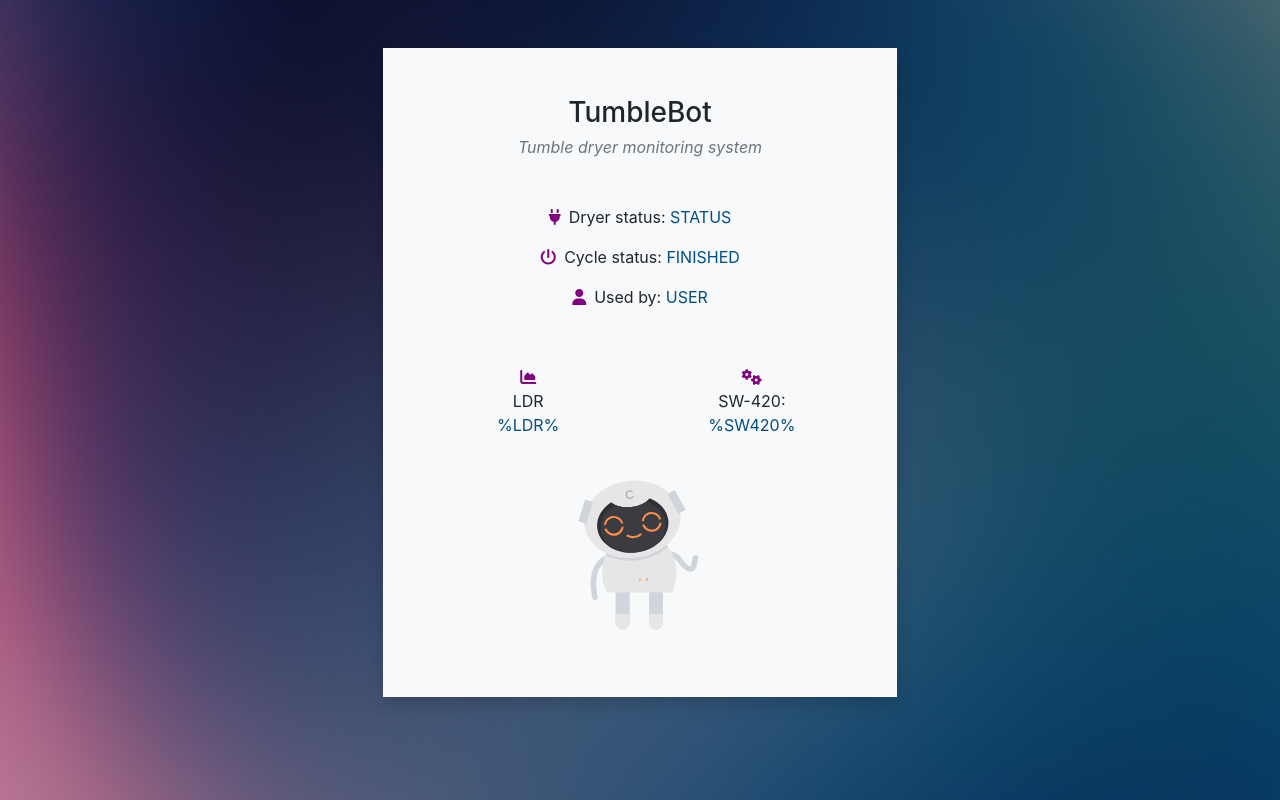
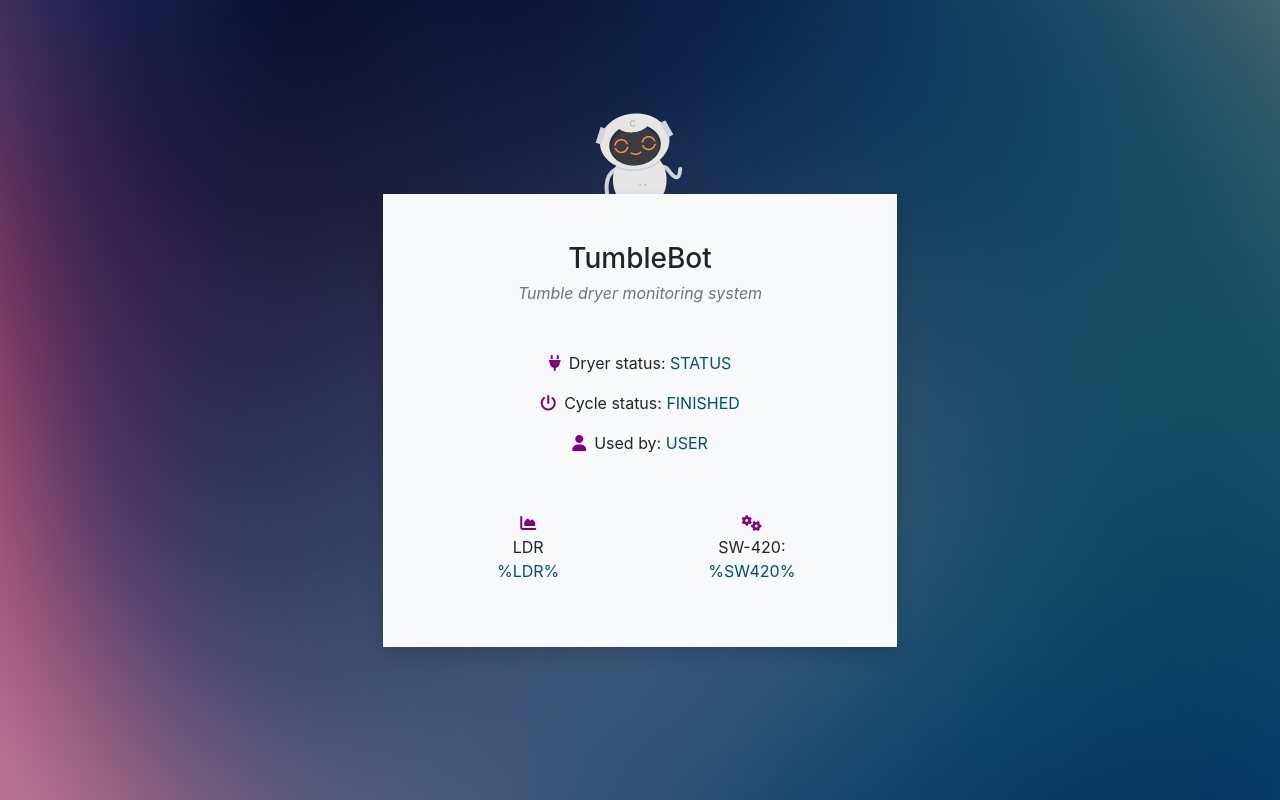
Before and after one commit to Pierre-Charles/TumbleBotApp, a React (Vite) app: page / in a window 1280 px wide. Built offline with nearby package versions, Linux system fonts and the light colour scheme.

Commit message:
Changing order of elements

```diff
--- a/src/components/Animation.js
+++ b/src/components/Animation.js
@@ -4,14 +4,14 @@ import animation from '../assets/animations/cBot.json'
 
 const Animation = () => {
   return (
-    <div className='pt-3'>
+    <div className='pt-3 animation'>
       <Lottie
         options={{
           animationData: animation,
           autoplay: true,
           loop: true,
         }}
-        height={180}
+        height={130}
         width={'auto'}
       />
     </div>
--- a/src/components/Home.js
+++ b/src/components/Home.js
@@ -6,6 +6,7 @@ const Home = () => {
   return (
     <div>
       <div className='mt-5 mx-4'>
+        <Animation />
         <div className='col-12 col-lg-5 col-md-5 container bg-light p-5 shadow'>
           <div className='text-center'>
             <h3>TumbleBot</h3>
@@ -41,7 +42,6 @@ const Home = () => {
               <p style={{ color: '#004e86' }}>%SW420%</p>
             </div>
           </div>
-          <Animation />
         </div>
       </div>
     </div>
--- a/src/stylesheets/Index.scss
+++ b/src/stylesheets/Index.scss
@@ -1,3 +1,7 @@
 body {
   background: url('../assets/background.jpg') no-repeat center center fixed;
 }
+
+.animation {
+  transform: translate(0px, 41px);
+}
```
